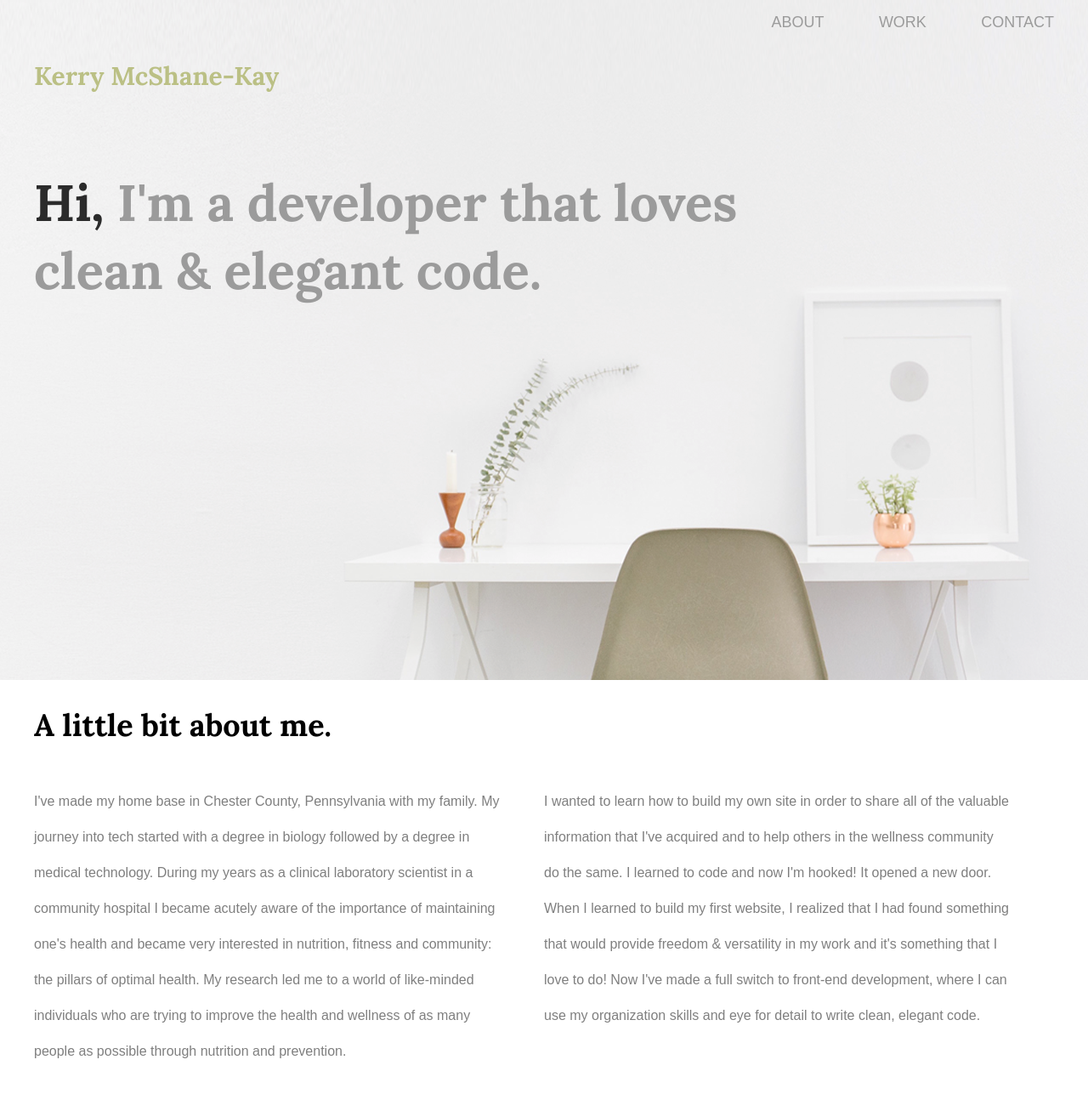
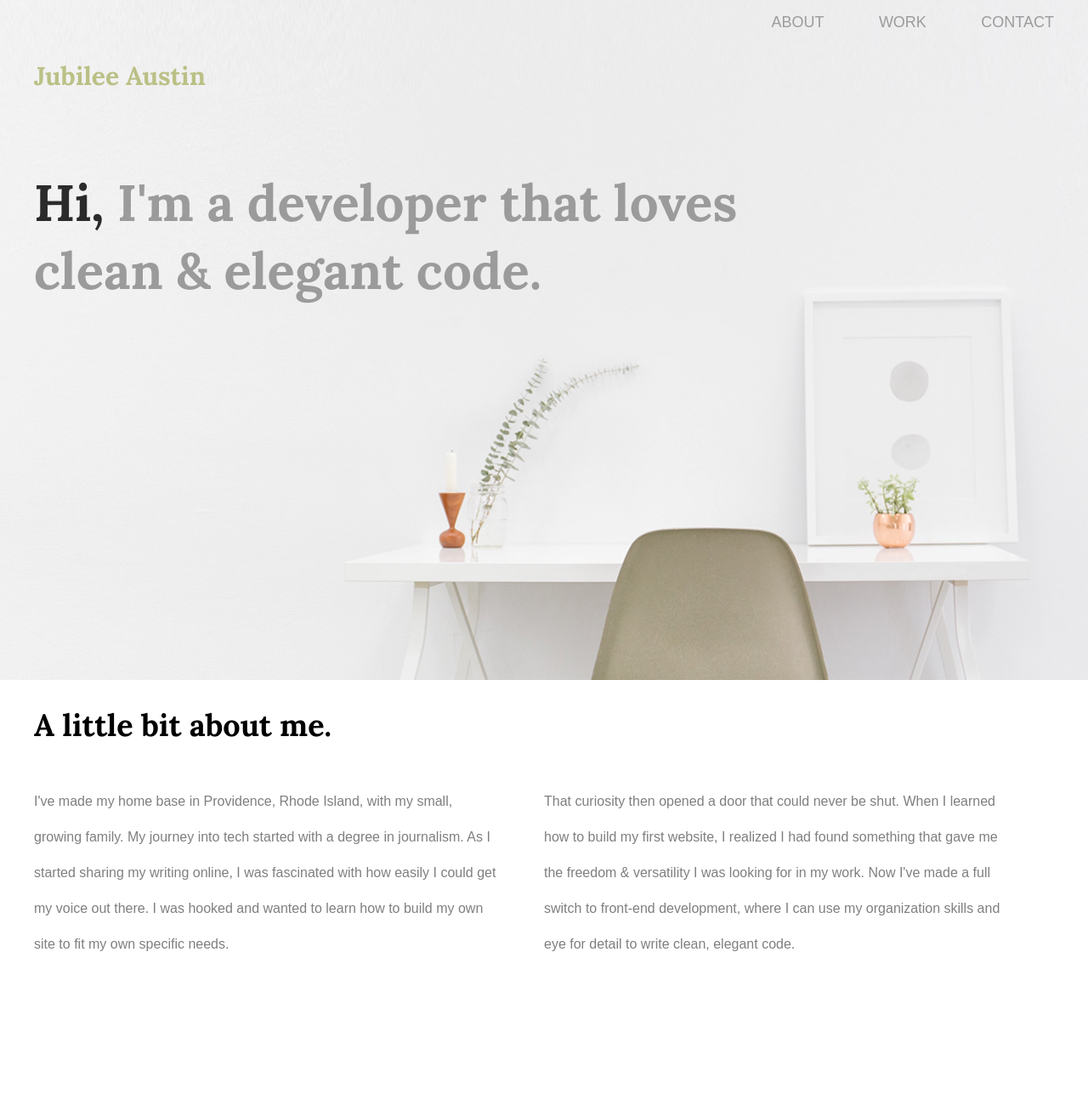
Before and after one commit to mctechmedtech/101-project, a plain HTML site: page index.html in a window 1280 px wide. Shown: the top 1300 px of the page at 85% size. Drawn offline with Linux system fonts and the light colour scheme.

Commit message:
jubilee reverted to original version

```diff
--- a/index.html
+++ b/index.html
@@ -3,7 +3,7 @@
 <html lang="en">
     <head>
         <meta charset="utf-8">
-        <title>Kerry McShane-Kay | Developer.</title>
+        <title>Jubilee Austin | Developer.</title>
         <link rel="stylesheet" href="css/normalize.css">
         <link rel="stylesheet" href="css/main.css">
         <link href='https://fonts.googleapis.com/css?family=Source+Sans+Pro:400,700' rel='stylesheet' type='text/css'>
@@ -13,7 +13,7 @@
       <header>
         <div class="full-width">
           <div class="half-width">
-            <h1>Kerry McShane-Kay</h1>
+            <h1>Jubilee Austin</h1>
           </div>
           <div class="half-width">
             <nav>
@@ -32,10 +32,10 @@
             <div class="full-width">
               <h2>A little bit about me.</h2>
               <div class="half-width">
-                <p>I've made my home base in Chester County, Pennsylvania with my family. My journey into tech started with a degree in biology followed by a degree in medical technology. During my years as a clinical laboratory scientist in a community hospital I became acutely aware of the importance of maintaining one's health and became very interested in nutrition, fitness and community: the pillars of optimal health. My research led me to a world of like-minded individuals who are trying to improve the health and wellness of as many people as possible through nutrition and prevention. </p>
+                <p>I've made my home base in Providence, Rhode Island, with my small, growing family. My journey into tech started with a degree in journalism. As I started sharing my writing online, I was fascinated with how easily I could get my voice out there. I was hooked and wanted to learn how to build my own site to fit my own specific needs. </p>
               </div>
               <div class="half-width">
-                <p>I wanted to learn how to build my own site in order to share all of the valuable information that I've acquired and to help others in the wellness community do the same.  I learned to code and now I'm hooked! It opened a new door. When I learned to build my first website, I realized that I had found something that would provide freedom & versatility in my work and it's something that I love to do! Now I've made a full switch to front-end development, where I can use my organization skills and eye for detail to write clean, elegant code.</p>
+                <p>That curiosity then opened a door that could never be shut. When I learned how to build my first website, I realized I had found something that gave me the freedom & versatility I was looking for in my work. Now I've made a full switch to front-end development, where I can use my organization skills and eye for detail to write clean, elegant code.</p>
               </div>
             </div>
           </section>
```
